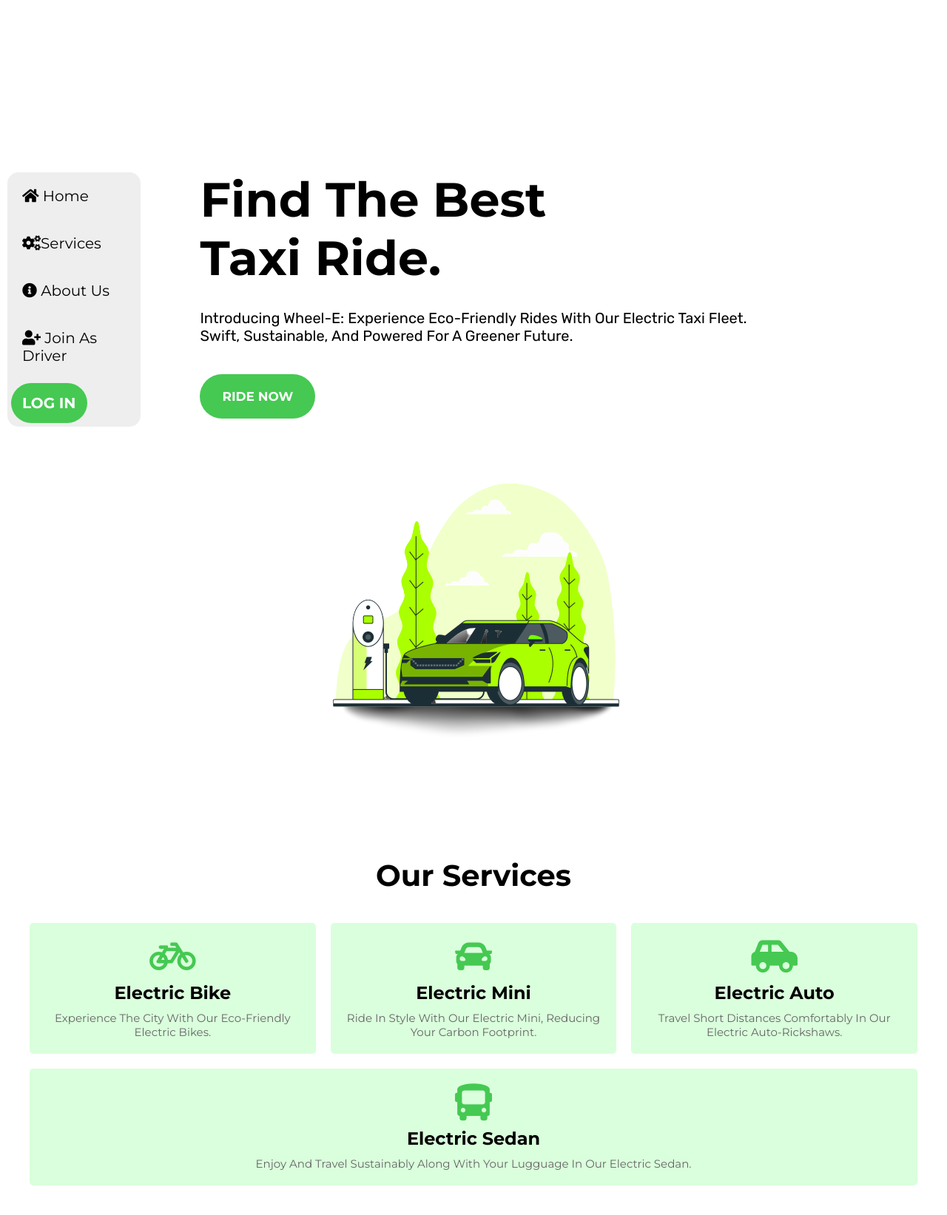
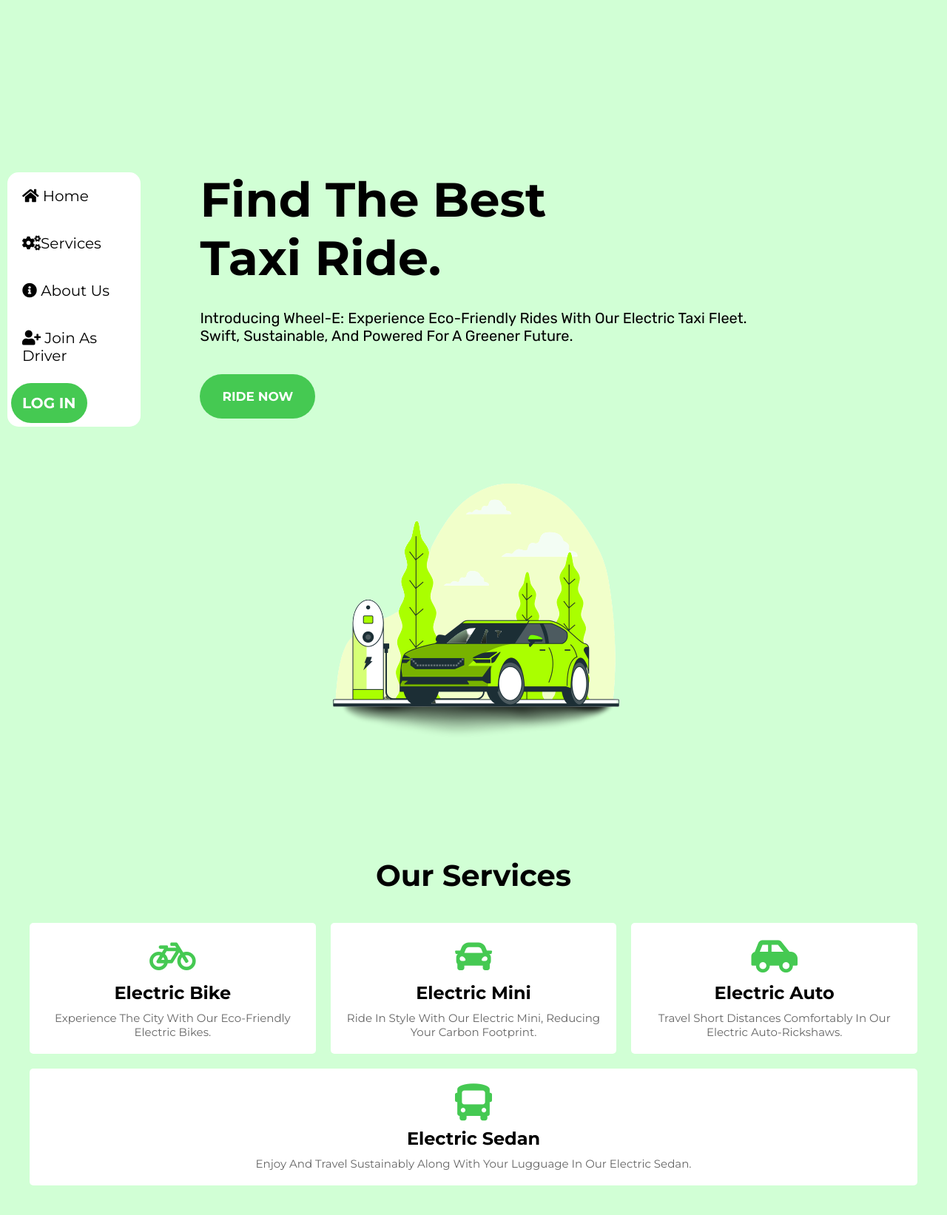
Before and after one commit to PranavRao18/Wheel-E, a Django app: page / in a window 1280 px wide. Shown: the whole page at 74% size. Run offline with Django 4.2, Linux system fonts and the light colour scheme.

Commit message:
home final

```diff
--- a/wheele/main/templates/home.html
+++ b/wheele/main/templates/home.html
@@ -44,6 +44,7 @@
 
         body{
             cursor: url("{% static 'images/cursor.cur' %}"), auto;
+            background-color: #d1ffd5;
         }
         section {
             padding: 3rem;
@@ -97,7 +98,7 @@
             /* Align elements to the left */
             margin-top: 1rem;
             /* Add spacing between items */
-            background-color: #eee;
+            background-color: #ffffff;
             border-radius: 15px;
             height: auto;
         }
@@ -177,7 +178,7 @@
             margin: 1rem;
             border-radius: .5rem;
             text-align: center;
-            background: rgba(89, 255, 95, 0.218);
+            background: rgb(255, 255, 255);
             padding: 1rem;
             flex: 1 1 30rem;
             cursor: pointer;
```
